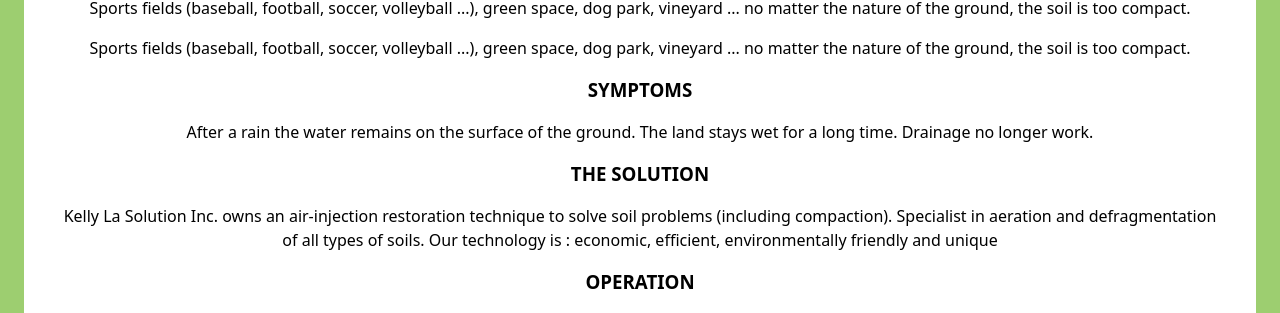
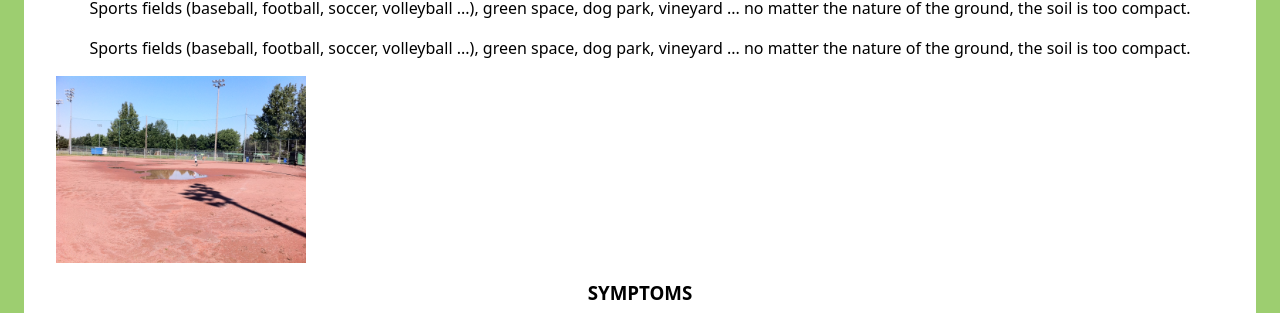
Before and after one commit to 2259198/Kelly-La-Solution-Refont, a React (Vite) app: page / in a window 1280 px wide. Shown: the part 207-520 px from the top of the page. Built offline with nearby package versions, Linux system fonts and the light colour scheme.

Commit message:
I added the two images and added them to the sportfield section

```diff
--- a/src/components/SportField.jsx
+++ b/src/components/SportField.jsx
@@ -1,5 +1,7 @@
 import React from "react";
-import './SportField.scss'
+import './SportField.scss';
+import photo1 from "../components/Photos/terrain-de-balle-problematique-Kelly-la-Solution.jpg";
+import photo2 from "../components/Photos/tondeuse.jpg";
 
 export default function SportField() {
     return (
@@ -13,6 +15,7 @@ export default function SportField() {
 
                 Sports fields (baseball, football, soccer, volleyball ...), green space, dog park, vineyard ... no matter           the nature of the ground, the soil is too compact.
 
+                <img src={photo1} alt="This is an image of the problem of a sports' field" />
 
                 <h3> SYMPTOMS </h3>
 
@@ -24,6 +27,8 @@ export default function SportField() {
 
                 <p>Kelly La Solution Inc. owns an air-injection restoration technique to solve soil problems (including compaction). Specialist in aeration and defragmentation of all types of soils. Our technology is : economic, efficient, environmentally friendly and unique</p>
 
+                <img src={photo2} alt="This is an image of the lawn-mower" />
+
                 <h3>OPERATION</h3>
 
                 <p>Using a pneumatic hammer in the soil we insert a probe of 3 cm in diameter and a depth between 7 and 12''. Using a high-pressure compressor, +-65 pounds of air are injected in the ground. After the air injection, the ground cracks horizontally and vertically. The surface of the ground will move about 3 meters in diameter, the drainage is instantaneous. This solution is repeated every 1.5 meters according to the soil condition.</p>
--- a/src/components/SportField.scss
+++ b/src/components/SportField.scss
@@ -4,6 +4,7 @@
     flex-direction: column;
     text-align: center;
     padding: 1.5rem;
+    width: 100%;
 
     .problem-section{
         display: flex;
@@ -14,17 +15,11 @@
         color: black;
         padding: 2rem;
         border-radius: 20px;
+
+        img{
+            max-width: 250px;
+        }
     }
 
-    .videos-section{
-        display: flex;
-        justify-content: center;
-        flex-direction: column;
-        gap: 1rem;
 
-        video{
-            width: 320px;
-        }
-
-    }
 }
```
Also changed, not shown: src/components/Photos/terrain-de-balle-problematique-Kelly-la-Solution.jpg (added), 1 other file (tests, documents, lock files or other folders).
